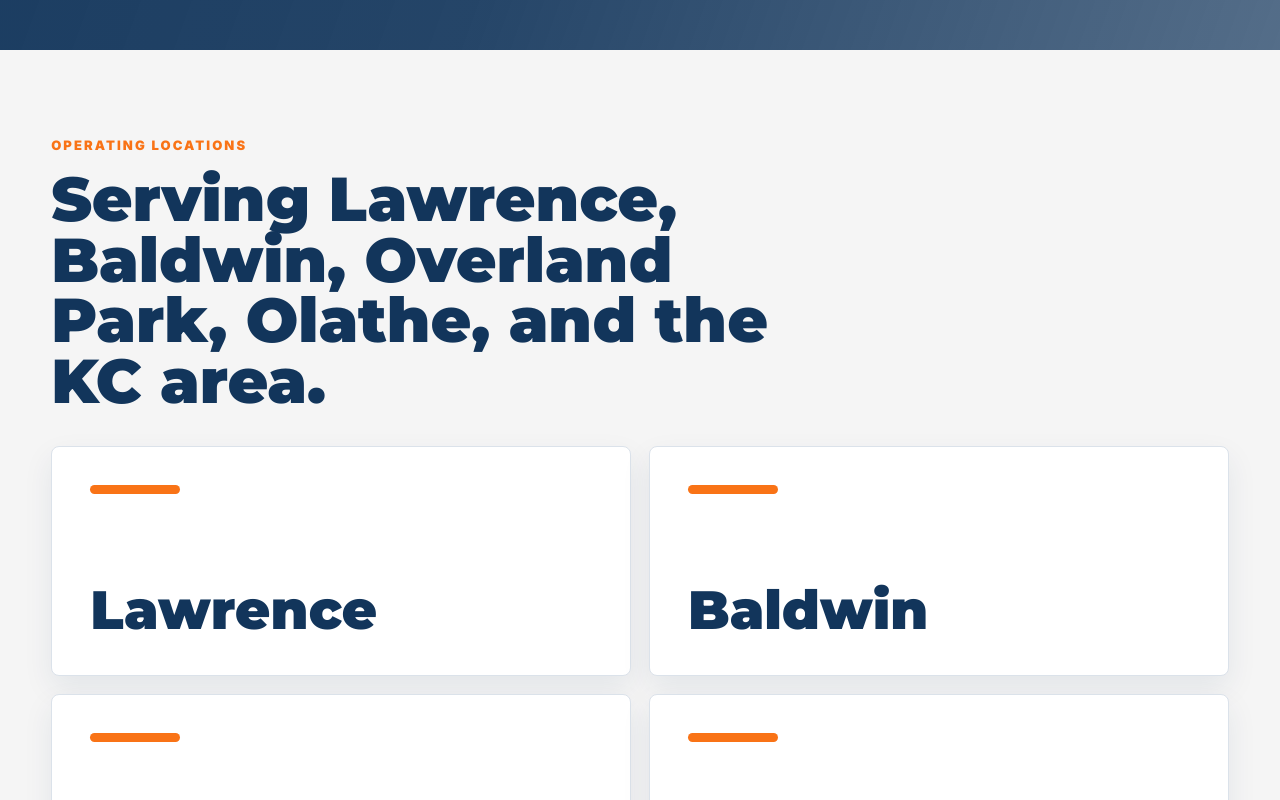
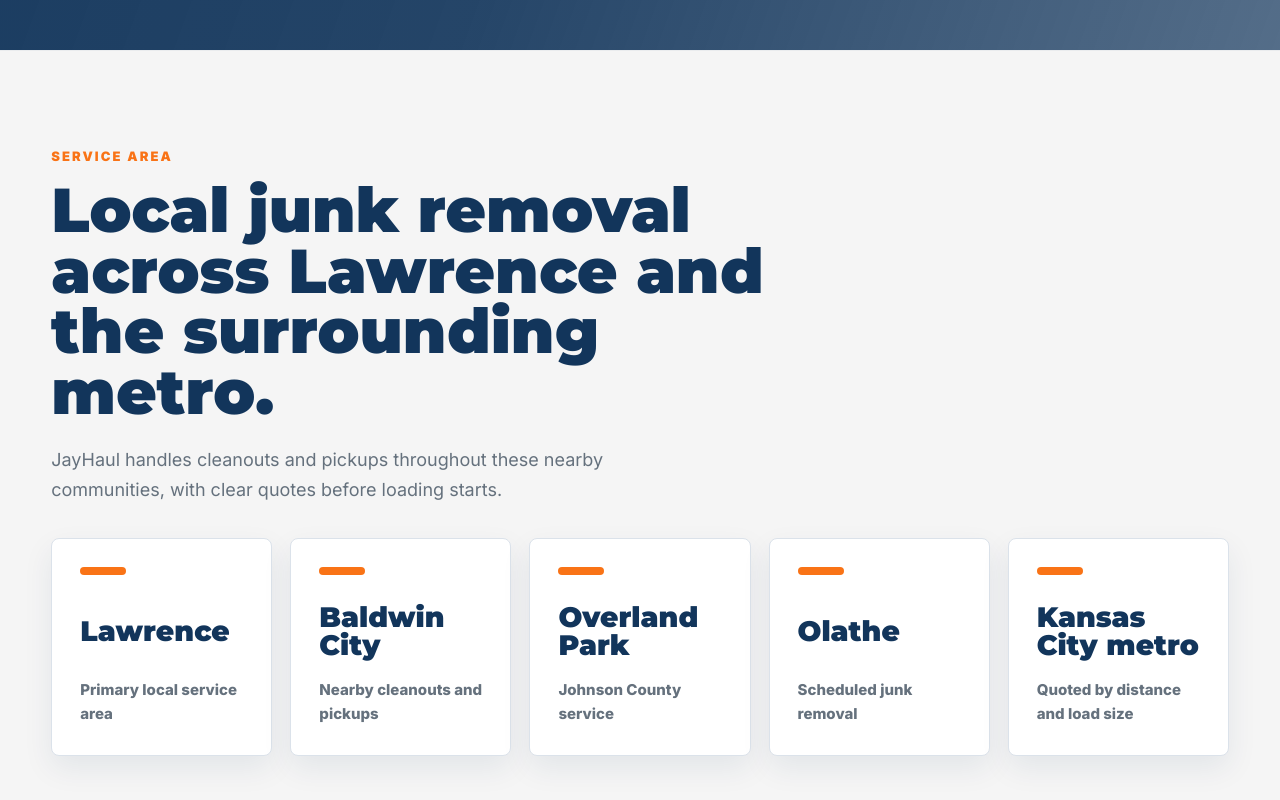
Before and after one commit to Thomas-writes/jayhaul-junk, a Next.js app: page / in a window 1280 px wide. Shown: the part 800-1600 px from the top of the page. Built offline with nearby package versions, Linux system fonts and the light colour scheme.

Commit message:
Polish sections and font loading

```diff
--- a/app/globals.css
+++ b/app/globals.css
@@ -1,4 +1,3 @@
-@import url("https://fonts.googleapis.com/css2?family=Inter:wght@400;500;600;700;800;900&family=Montserrat:wght@700;800;900&display=swap");
 @import "tailwindcss";
 
 :root {
@@ -26,7 +25,7 @@
   margin: 0;
   color: var(--dark-gray);
   background: var(--white);
-  font-family: "Inter", "Open Sans", Arial, sans-serif;
+  font-family: var(--font-inter), "Inter", "Open Sans", Arial, sans-serif;
 }
 
 a {
@@ -83,7 +82,7 @@
   color: var(--white);
   background: var(--orange);
   border-radius: 8px;
-  font-family: "Montserrat", Arial, sans-serif;
+  font-family: var(--font-montserrat), "Montserrat", Arial, sans-serif;
   font-size: 18px;
   font-weight: 900;
   box-shadow: 0 10px 26px rgba(0, 0, 0, 0.18);
@@ -95,7 +94,7 @@
 }
 
 .brand-name {
-  font-family: "Montserrat", "Poppins", Arial, sans-serif;
+  font-family: var(--font-montserrat), "Montserrat", "Poppins", Arial, sans-serif;
   font-size: 22px;
   font-weight: 900;
   line-height: 1;
@@ -219,7 +218,7 @@
 h3 {
   margin: 0;
   color: inherit;
-  font-family: "Montserrat", "Poppins", "League Spartan", Arial, sans-serif;
+  font-family: var(--font-montserrat), "Montserrat", "Poppins", "League Spartan", Arial, sans-serif;
   letter-spacing: 0;
 }
 
@@ -320,14 +319,20 @@
 }
 
 .section {
-  padding: 86px clamp(18px, 4vw, 54px);
+  --section-bg: var(--white);
+  position: relative;
+  padding: 96px clamp(18px, 4vw, 54px);
+  background: var(--section-bg);
+  border-top: 1px solid rgba(18, 53, 91, 0.1);
+  box-shadow: 0 0 0 100vmax var(--section-bg);
+  clip-path: inset(0 -100vmax);
 }
 
 .location-band,
 .trust-section {
   width: 100%;
   max-width: none;
-  background: var(--light-gray);
+  --section-bg: var(--light-gray);
 }
 
 .section-heading,
@@ -345,17 +350,17 @@
 
 .location-grid {
   display: grid;
-  grid-template-columns: repeat(2, minmax(0, 1fr));
+  grid-template-columns: repeat(5, minmax(0, 1fr));
   gap: 18px;
   margin: 0 auto;
 }
 
 .location-card {
-  min-height: clamp(160px, 18vw, 230px);
+  min-height: 190px;
   display: flex;
   flex-direction: column;
   justify-content: space-between;
-  padding: clamp(22px, 3.5vw, 38px);
+  padding: clamp(20px, 2.6vw, 28px);
   border: 1px solid var(--line);
   border-radius: 8px;
   background: var(--white);
@@ -364,19 +369,28 @@
 
 .location-card span {
   display: block;
-  width: clamp(50px, 7vw, 92px);
-  height: 9px;
-  margin-bottom: 34px;
+  width: 46px;
+  height: 8px;
+  margin-bottom: 28px;
   border-radius: 999px;
   background: var(--orange);
 }
 
 .location-card h3 {
   max-width: 520px;
-  font-size: clamp(30px, 4.8vw, 54px);
-  line-height: 0.96;
+  font-size: clamp(24px, 2.2vw, 32px);
+  line-height: 1;
 }
 
+.location-card p {
+  margin: 18px 0 0;
+  color: var(--muted);
+  font-size: 15px;
+  font-weight: 800;
+  line-height: 1.42;
+}
+
+.location-card p,
 .step p,
 .section-lede {
   color: var(--muted);
@@ -385,6 +399,7 @@
 
 .pricing-section {
   width: min(1180px, 100%);
+  --section-bg: var(--white);
 }
 
 .pricing-intro {
@@ -409,7 +424,7 @@
 }
 
 .quote-card strong {
-  font-family: "Montserrat", Arial, sans-serif;
+  font-family: var(--font-montserrat), "Montserrat", Arial, sans-serif;
   font-size: clamp(22px, 3vw, 32px);
   line-height: 1.12;
 }
@@ -458,7 +473,7 @@
 
 .pricing-table td:last-child {
   color: var(--orange);
-  font-family: "Montserrat", Arial, sans-serif;
+  font-family: var(--font-montserrat), "Montserrat", Arial, sans-serif;
   font-size: 24px;
   font-weight: 900;
 }
@@ -481,7 +496,7 @@
 }
 
 .pricing-note strong {
-  font-family: "Montserrat", Arial, sans-serif;
+  font-family: var(--font-montserrat), "Montserrat", Arial, sans-serif;
   font-weight: 900;
 }
 
@@ -530,6 +545,11 @@
   align-items: start;
 }
 
+.split-section,
+.no-go-section {
+  --section-bg: #fbfcfe;
+}
+
 .section-lede {
   max-width: 620px;
   margin: 22px 0 0;
@@ -560,7 +580,7 @@
   color: var(--white);
   background: var(--navy);
   border-radius: 8px;
-  font-family: "Montserrat", Arial, sans-serif;
+  font-family: var(--font-montserrat), "Montserrat", Arial, sans-serif;
   font-weight: 900;
 }
 
@@ -604,6 +624,7 @@
 
 .safety-section {
   width: min(1180px, 100%);
+  --section-bg: var(--white);
 }
 
 .safety-grid {
@@ -665,6 +686,10 @@
   align-items: start;
 }
 
+.contact-section {
+  --section-bg: var(--white);
+}
+
 .no-go-list div {
   border-left: 6px solid var(--orange);
 }
@@ -706,7 +731,7 @@
 
 .contact-row strong {
   color: var(--navy);
-  font-family: "Montserrat", Arial, sans-serif;
+  font-family: var(--font-montserrat), "Montserrat", Arial, sans-serif;
   font-size: clamp(24px, 4vw, 38px);
   line-height: 1;
   min-width: 0;
@@ -761,6 +786,7 @@
   }
 
   .quick-facts,
+  .location-grid,
   .safety-grid {
     grid-template-columns: repeat(2, minmax(0, 1fr));
   }
@@ -832,7 +858,7 @@
   }
 
   .location-card h3 {
-    font-size: clamp(30px, 12vw, 46px);
+    font-size: clamp(26px, 8vw, 34px);
   }
 
   .section {
--- a/app/layout.tsx
+++ b/app/layout.tsx
@@ -1,9 +1,23 @@
 import type { Metadata } from "next";
+import { Inter, Montserrat } from "next/font/google";
 import "./globals.css";
 
 const title = "JayHaul Junk Removal | From Clutter to Clean";
 const description =
   "JayHaul Junk Removal offers volume-based junk removal pricing starting at $100, with clear quotes before loading.";
+
+const inter = Inter({
+  subsets: ["latin"],
+  variable: "--font-inter",
+  display: "swap",
+});
+
+const montserrat = Montserrat({
+  subsets: ["latin"],
+  weight: ["700", "800", "900"],
+  variable: "--font-montserrat",
+  display: "swap",
+});
 
 export const metadata: Metadata = {
   title,
@@ -31,7 +45,9 @@
 }>) {
   return (
     <html lang="en">
-      <body>{children}</body>
+      <body className={`${inter.variable} ${montserrat.variable}`}>
+        {children}
+      </body>
     </html>
   );
 }
--- a/app/page.tsx
+++ b/app/page.tsx
@@ -3,11 +3,11 @@
 const email = "thomas@savasten.com";
 
 const locations = [
-  "Lawrence",
-  "Baldwin",
-  "Overland Park",
-  "Olathe",
-  "KC area",
+  { name: "Lawrence", note: "Primary local service area" },
+  { name: "Baldwin City", note: "Nearby cleanouts and pickups" },
+  { name: "Overland Park", note: "Johnson County service" },
+  { name: "Olathe", note: "Scheduled junk removal" },
+  { name: "Kansas City metro", note: "Quoted by distance and load size" },
 ];
 
 const pricingRows = [
@@ -145,14 +145,19 @@
 
       <section className="section location-band" id="locations">
         <div className="section-heading">
-          <p className="eyebrow">Operating Locations</p>
-          <h2>Serving Lawrence, Baldwin, Overland Park, Olathe, and the KC area.</h2>
+          <p className="eyebrow">Service Area</p>
+          <h2>Local junk removal across Lawrence and the surrounding metro.</h2>
+          <p className="section-lede">
+            JayHaul handles cleanouts and pickups throughout these nearby
+            communities, with clear quotes before loading starts.
+          </p>
         </div>
         <div className="location-grid">
           {locations.map((location) => (
-            <article className="location-card" key={location}>
+            <article className="location-card" key={location.name}>
               <span aria-hidden="true" />
-              <h3>{location}</h3>
+              <h3>{location.name}</h3>
+              <p>{location.note}</p>
             </article>
           ))}
         </div>
```
Also changed, not shown: public/favicon.svg.
